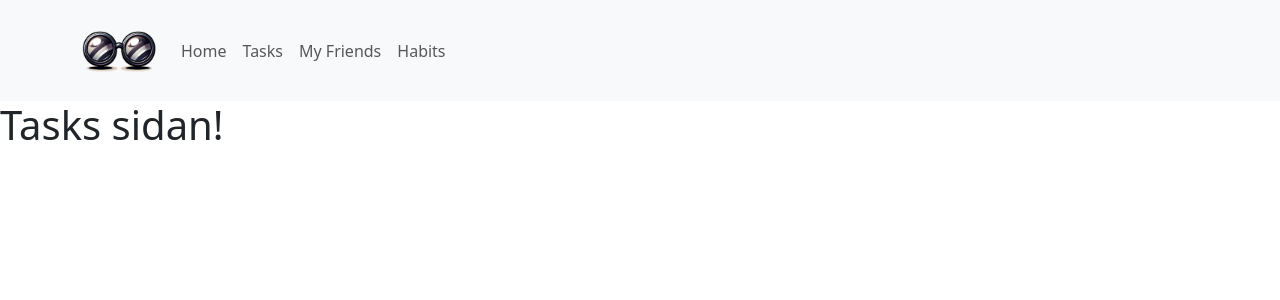
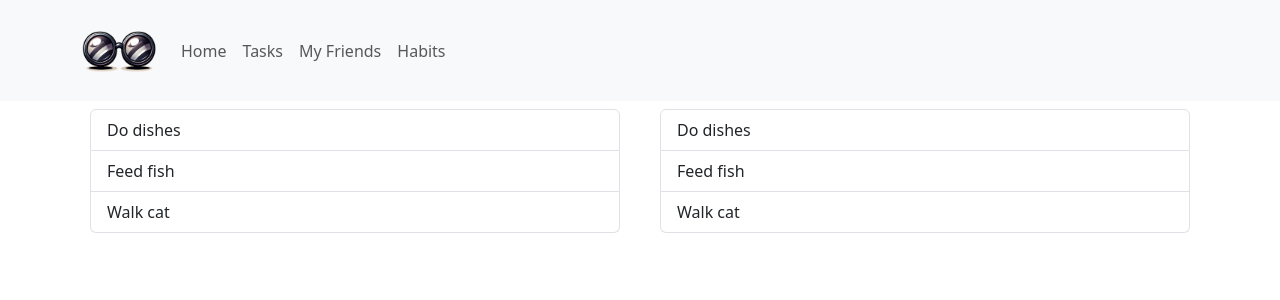
Before and after one commit to doctorbond2/GRUPPARBETE-Project-Morfjus, a React (Vite) app: page /tasks in a window 1280 px wide. Shown: the top 300 px of the page. Built offline with nearby package versions, Linux system fonts and the light colour scheme.

Commit message:
matat genom props, satt upp en "dummy" array

```diff
--- a/src/App.jsx
+++ b/src/App.jsx
@@ -10,9 +10,15 @@ import NewHabit from "./pages/NewHabit";
 import NavbarLayout from "./pages/NavbarLayout";
 
 function App() {
-  const [tasks, setTasks] = useState([]);
+  const dummyTasks = [
+    { id: 1, title: "Do dishes", completed: false },
+    { id: 2, title: "Feed fish", completed: true },
+    { id: 3, title: "Walk cat", completed: false },
+  ];
+  const [tasks, setTasks] = useState(dummyTasks);
   const [friends, setFriends] = useState([]);
   const [habits, setHabits] = useState([]);
+
   return (
     <>
       <Routes>
--- /dev/null
+++ b/src/components/tasksComp/Task.jsx
@@ -0,0 +1,27 @@
+import ListGroup from "react-bootstrap/ListGroup";
+import Container from "react-bootstrap/Container";
+import Row from "react-bootstrap/Row";
+import Col from "react-bootstrap/Col";
+
+export default function Task({ tasks }) {
+  return (
+    <Container>
+      <Row>
+        <Col>
+          <ListGroup className="p-2 ms-auto">
+            {tasks.map((task) => (
+              <ListGroup.Item key={task.id}>{task.title}</ListGroup.Item>
+            ))}
+          </ListGroup>
+        </Col>
+        <Col>
+          <ListGroup className="p-2 ms-auto">
+            {tasks.map((task) => (
+              <ListGroup.Item key={task.id}>{task.title}</ListGroup.Item>
+            ))}
+          </ListGroup>
+        </Col>
+      </Row>
+    </Container>
+  );
+}
--- a/src/pages/Tasks.jsx
+++ b/src/pages/Tasks.jsx
@@ -1,9 +1,9 @@
 import React from "react";
-
-const Tasks = () => {
+import Task from "../components/tasksComp/Task";
+const Tasks = ({ tasks }) => {
   return (
     <>
-      <h1>Tasks sidan!</h1>
+      <Task tasks={tasks}></Task>
     </>
   );
 };
```
